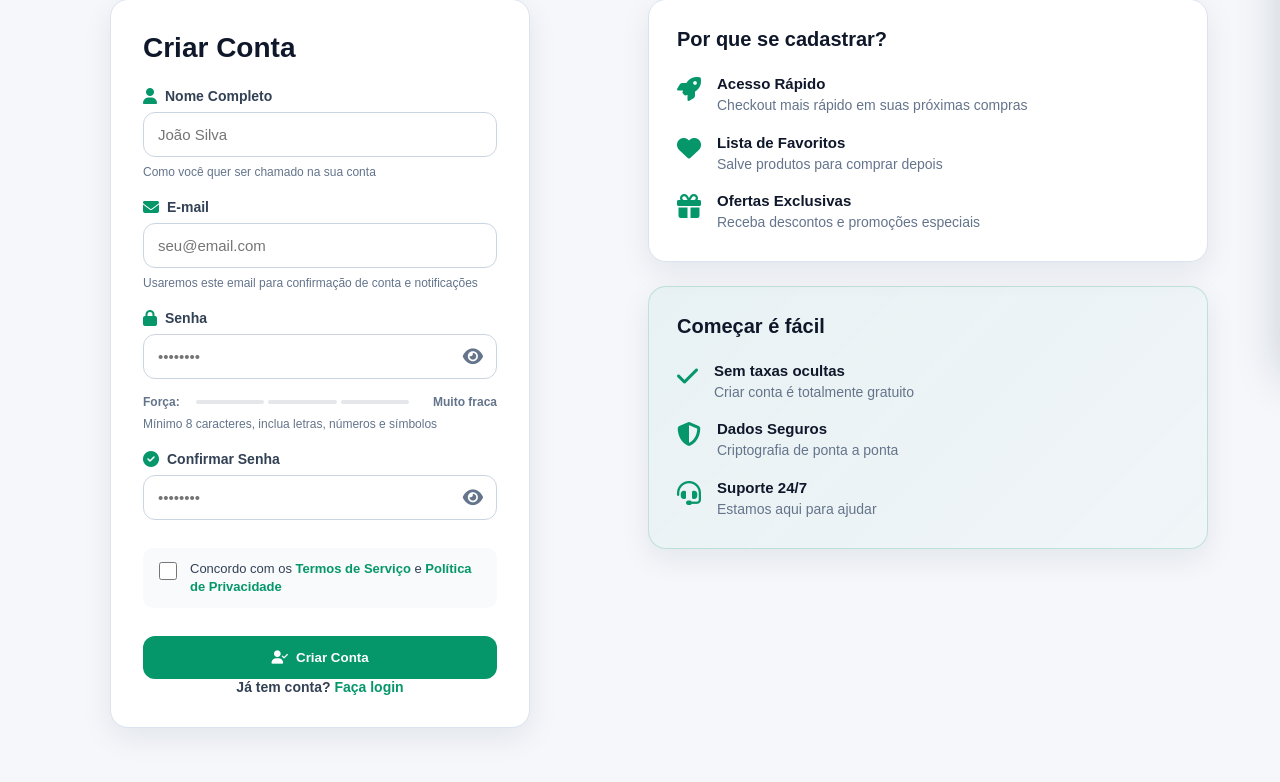
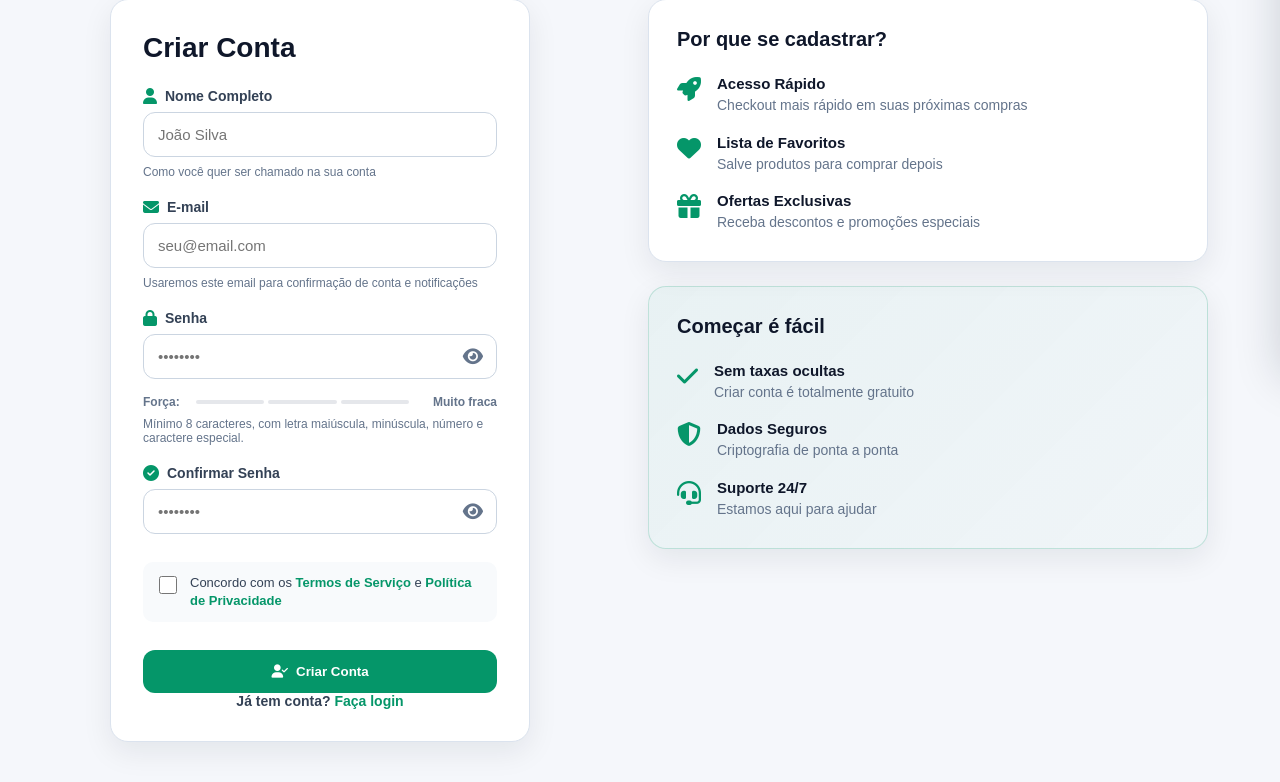
Before and after one commit to LeonardoNobody/ecommerce-flask-checkout, a Flask app: page /register in a window 1280 px wide. Shown: the part 423-1205 px from the top of the page. Run offline with Flask 3, Linux system fonts and the light colour scheme.

Commit message:
Enforce strong password policy

```diff
--- a/app.py
+++ b/app.py
@@ -1329,6 +1329,20 @@ Equipe {STORE_NAME}
     return send_customer_email(order.customer_email, f"Pedido {order.order_number} confirmado - {STORE_NAME}", body)
 
 
+def validate_password_strength(password):
+    requirements = [
+        (len(password) >= 8, "mínimo de 8 caracteres"),
+        (any(char.islower() for char in password), "uma letra minúscula"),
+        (any(char.isupper() for char in password), "uma letra maiúscula"),
+        (any(char.isdigit() for char in password), "um número"),
+        (any(not char.isalnum() for char in password), "um caractere especial"),
+    ]
+    missing = [label for valid, label in requirements if not valid]
+    if missing:
+        return False, "A senha deve conter " + ", ".join(missing) + "."
+    return True, ""
+
+
 @app.context_processor
 def inject_cart_drawer():
     mini_cart_items, mini_cart_total = calculate_cart_details()
@@ -2072,6 +2086,11 @@ def register():
             flash("As senhas não coincidem.", "error")
             return redirect(url_for("register"))
 
+        password_is_valid, password_message = validate_password_strength(password)
+        if not password_is_valid:
+            flash(password_message, "error")
+            return redirect(url_for("register"))
+
         existing_user = User.query.filter_by(email=email).first()
         if existing_user:
             flash("Já existe um usuário com esse e-mail.", "error")
@@ -2179,8 +2198,9 @@ def reset_password(token):
             flash("Preencha a nova senha e a confirmação.", "error")
             return redirect(url_for("reset_password", token=token))
 
-        if len(password) < 8:
-            flash("A senha deve ter pelo menos 8 caracteres.", "error")
+        password_is_valid, password_message = validate_password_strength(password)
+        if not password_is_valid:
+            flash(password_message, "error")
             return redirect(url_for("reset_password", token=token))
 
         if password != confirm_password:
--- a/templates/register.html
+++ b/templates/register.html
@@ -86,7 +86,7 @@
                             </div>
                             <span class="strength-text">Muito fraca</span>
                         </div>
-                        <small>Mínimo 8 caracteres, inclua letras, números e símbolos</small>
+                        <small>M&iacute;nimo 8 caracteres, com letra mai&uacute;scula, min&uacute;scula, n&uacute;mero e caractere especial.</small>
                     </div>
 
                     <div class="form-group">
--- a/templates/reset_password.html
+++ b/templates/reset_password.html
@@ -27,6 +27,7 @@
                     required
                     autocomplete="new-password"
                 >
+                <small class="password-policy-hint">M&iacute;nimo 8 caracteres, com letra mai&uacute;scula, min&uacute;scula, n&uacute;mero e caractere especial.</small>
             </div>
 
             <div class="form-group">
```
